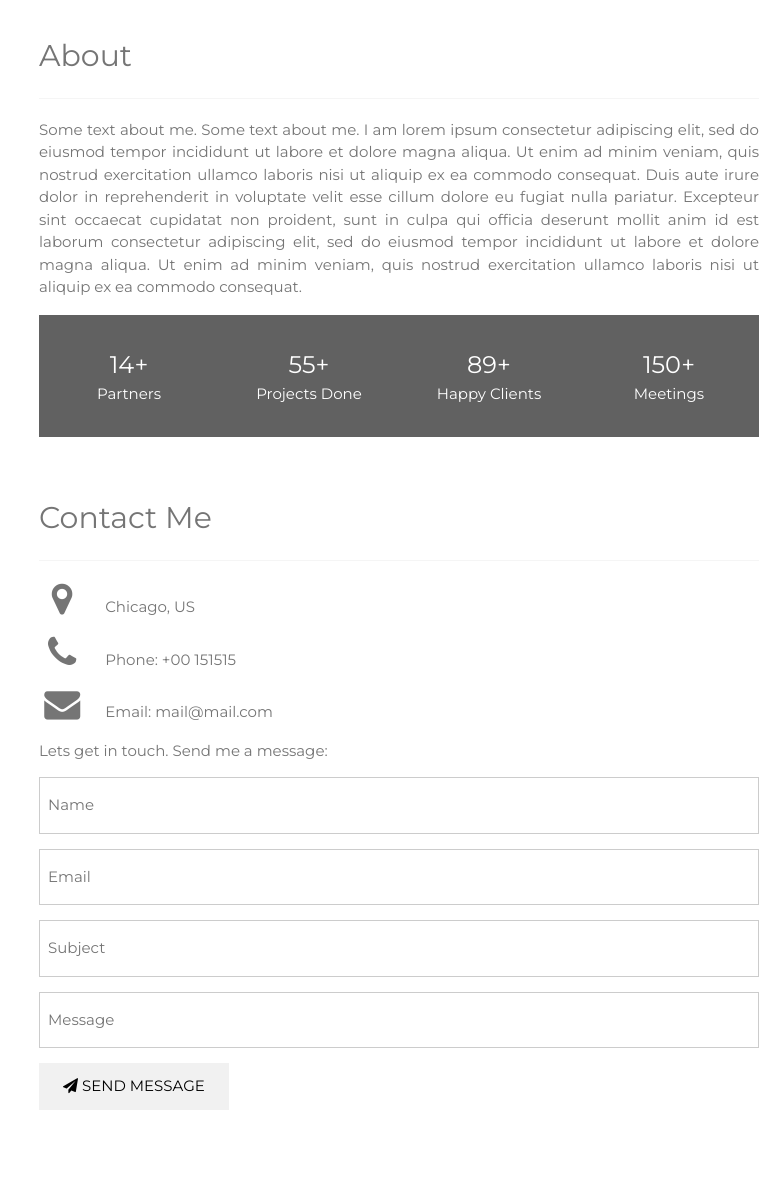
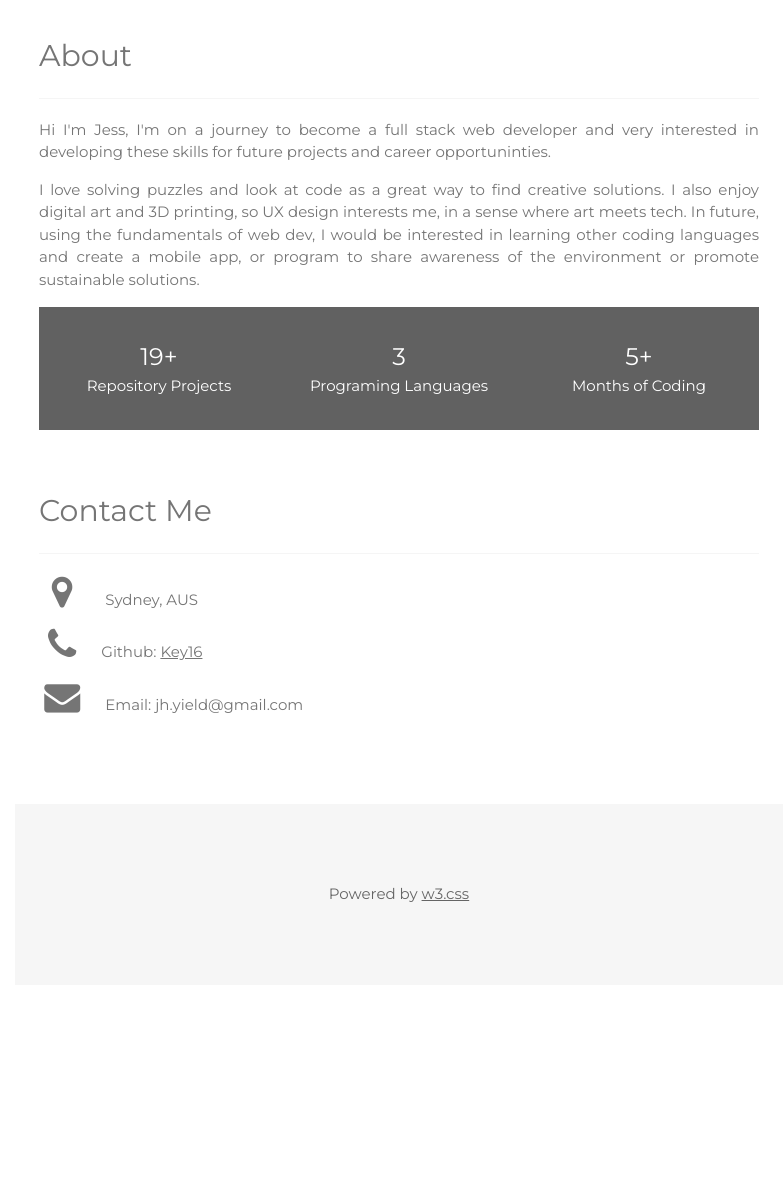
Before and after one commit to Key16/Portfolio-v3, a plain HTML site: page index.html in a window 1280 px wide. Shown: the part 2210-3404 px from the top of the page, without its empty margins (497-1280 px from the left). After the commit the page ends 3215 px from the top, so only its background shows below. Drawn offline with nearby package versions, Linux system fonts and the light colour scheme.

Commit message:
updated about me

```diff
--- a/index.html
+++ b/index.html
@@ -148,34 +148,35 @@
         <div class="w3-content w3-justify w3-text-grey w3-padding-32" id="about">
             <h2>About</h2>
             <hr class="w3-opacity">
-            <p>Some text about me. Some text about me. I am lorem ipsum consectetur adipiscing elit, sed do eiusmod
-                tempor incididunt ut labore et dolore magna aliqua. Ut enim ad minim veniam, quis nostrud exercitation
-                ullamco laboris nisi ut aliquip ex ea commodo
-                consequat. Duis aute irure dolor in reprehenderit in voluptate velit esse cillum dolore eu fugiat nulla
-                pariatur. Excepteur sint occaecat cupidatat non proident, sunt in culpa qui officia deserunt mollit anim
-                id est laborum consectetur adipiscing
-                elit, sed do eiusmod tempor incididunt ut labore et dolore magna aliqua. Ut enim ad minim veniam, quis
-                nostrud exercitation ullamco laboris nisi ut aliquip ex ea commodo consequat.
+            <p>
+                Hi I'm Jess, I'm on a journey to become a full stack web developer and very interested in developing
+                these
+                skills for future projects and career opportuninties.
+            </p>
+            <p>
+                I love solving puzzles and look at code as a great way to find creative solutions. I also enjoy digital
+                art and 3D printing, so UX design interests me, in a sense where art meets tech. In future, using the
+                fundamentals of web dev, I would be interested in learning other coding languages and create a mobile
+                app, or
+                program to share awareness of the environment or promote sustainable solutions.
+
             </p>
 
 
             <div class="w3-row w3-center w3-dark-grey w3-padding-16 w3-section">
-                <div class="w3-quarter w3-section">
-                    <span class="w3-xlarge">14+</span><br>
-                    Partners
+                <div class="w3-third w3-section">
+                    <span class="w3-xlarge">19+</span><br>
+                    Repository Projects
                 </div>
-                <div class="w3-quarter w3-section">
-                    <span class="w3-xlarge">55+</span><br>
-                    Projects Done
+                <div class="w3-third w3-section">
+                    <span class="w3-xlarge">3</span><br>
+                    Programing Languages
                 </div>
-                <div class="w3-quarter w3-section">
-                    <span class="w3-xlarge">89+</span><br>
-                    Happy Clients
+                <div class="w3-third w3-section">
+                    <span class="w3-xlarge">5+</span><br>
+                    Months of Coding
                 </div>
-                <div class="w3-quarter w3-section">
-                    <span class="w3-xlarge">150+</span><br>
-                    Meetings
-                </div>
+
             </div>
 
 
@@ -189,41 +190,20 @@
                 <hr class="w3-opacity">
 
                 <div class="w3-section">
-                    <p><i class="fa fa-map-marker fa-fw w3-xxlarge w3-margin-right"></i> Chicago, US</p>
-                    <p><i class="fa fa-phone fa-fw w3-xxlarge w3-margin-right"></i> Phone: +00 151515</p>
-                    <p><i class="fa fa-envelope fa-fw w3-xxlarge w3-margin-right"> </i> Email: mail@mail.com</p>
+                    <p><i class="fa fa-map-marker fa-fw w3-xxlarge w3-margin-right"></i> Sydney, AUS</p>
+                    <p><i class="fa fa-phone fa-fw w3-xxlarge w3-margin-right"></i>Github: <a href="github.com/Key16" target= "_blank"> Key16</a> </p>
+                    <p><i class="fa fa-envelope fa-fw w3-xxlarge w3-margin-right"> </i> Email: jh.yield@gmail.com</p>
                 </div>
 
 
-                <p>Lets get in touch. Send me a message:</p>
-                <form action="/action_page.php" target="_blank">
-                    <p><input class="w3-input w3-padding-16 w3-border" type="text" placeholder="Name" required
-                            name="Name">
-                    </p>
-                    <p><input class="w3-input w3-padding-16 w3-border" type="text" placeholder="Email" required
-                            name="Email"></p>
-                    <p><input class="w3-input w3-padding-16 w3-border" type="text" placeholder="Subject" required
-                            name="Subject"></p>
-                    <p><input class="w3-input w3-padding-16 w3-border" type="text" placeholder="Message" required
-                            name="Message"></p>
-                    <p>
-                        <button class="w3-button w3-light-grey w3-padding-large" type="submit">
-                            <i class="fa fa-paper-plane"></i> SEND MESSAGE
-                        </button>
-                    </p>
-                </form>
+
                 <!-- End Contact Section -->
             </div>
 
             <!-- Footer -->
             <footer class="w3-container w3-padding-64 w3-light-grey w3-center w3-opacity w3-xlarge"
                 style="margin:-24px">
-                <i class="fa fa-facebook-official w3-hover-opacity"></i>
-                <i class="fa fa-instagram w3-hover-opacity"></i>
-                <i class="fa fa-snapchat w3-hover-opacity"></i>
-                <i class="fa fa-pinterest-p w3-hover-opacity"></i>
-                <i class="fa fa-twitter w3-hover-opacity"></i>
-                <i class="fa fa-linkedin w3-hover-opacity"></i>
+
                 <p class="w3-medium">Powered by <a href="https://www.w3schools.com/w3css/default.asp" target="_blank"
                         class="w3-hover-text-green">w3.css</a></p>
                 <!-- End footer -->
```
